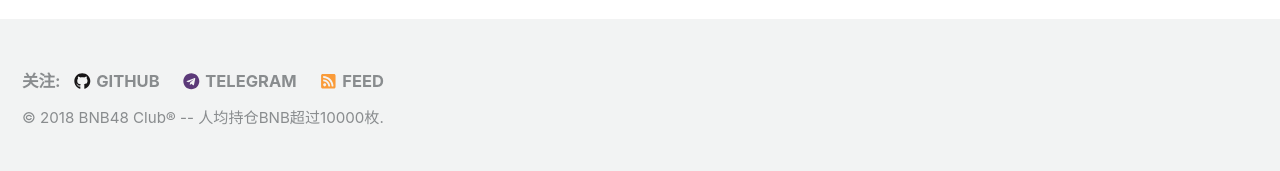
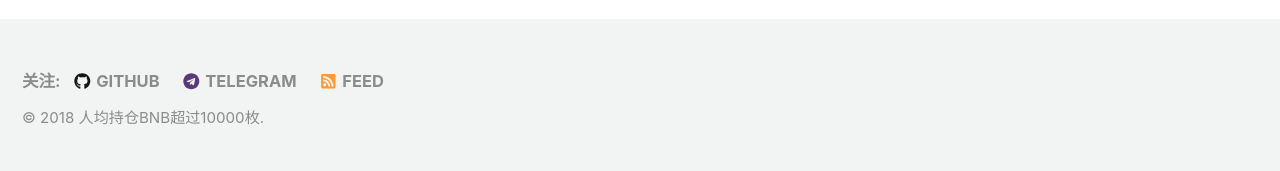
Before and after one commit to 48Club/BNB48Club.github.io, a Jekyll site: the page built from _pages/about.md, in a window 1280 px wide. Shown: the part 1323-1494 px from the top of the page. Built offline with Jekyll 4.4.1, drawn with Linux system fonts in a browser that asks for light colours; nearby versions of some CDN libraries; our own code applies the rules of GitHub Pages for plain Markdown files.

Commit message:
Update _config.yml

```diff
--- a/_config.yml
+++ b/_config.yml
@@ -7,7 +7,7 @@
 
 # Site Settings
 locale                   : "zh"
-title                    : "BNB48 Club® -- 人均持仓BNB超过10000枚"
+title                    : "人均持仓BNB超过10000枚"
 title_separator          : "-"
 name                     : ""
 description              : &description ""
```
